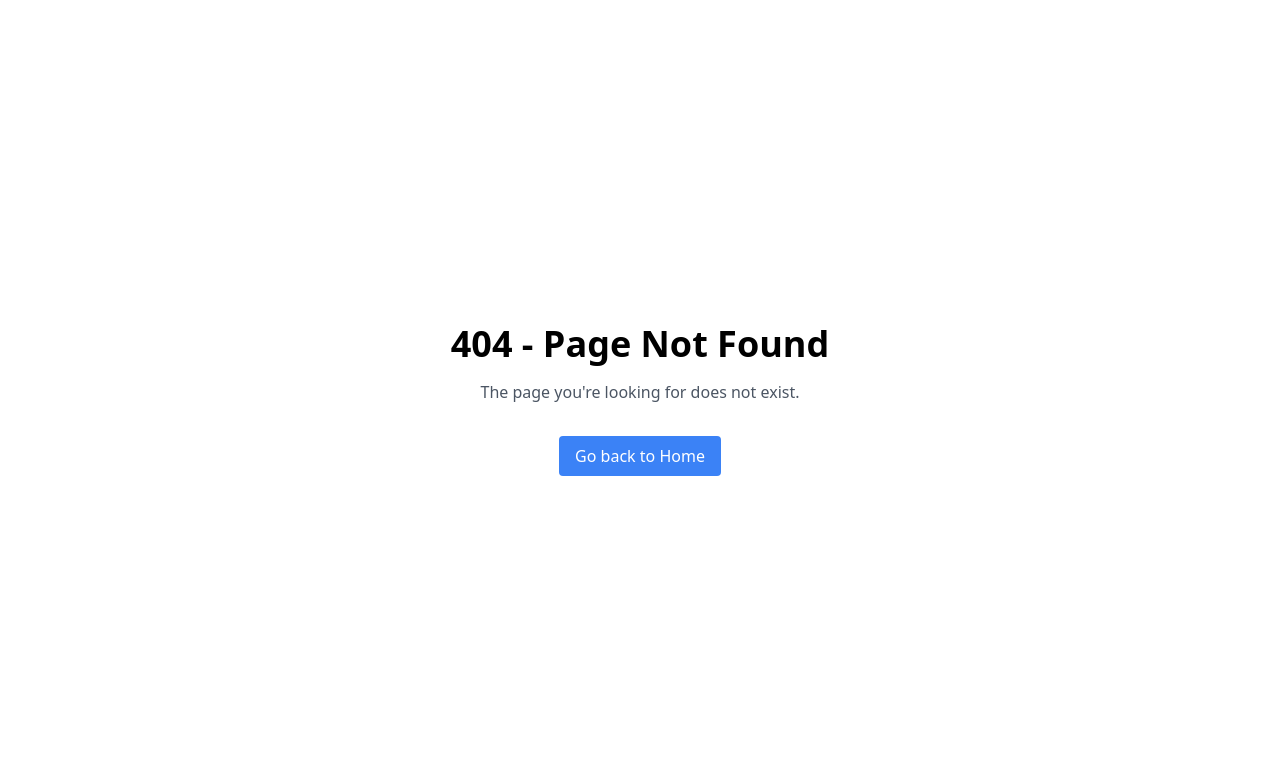
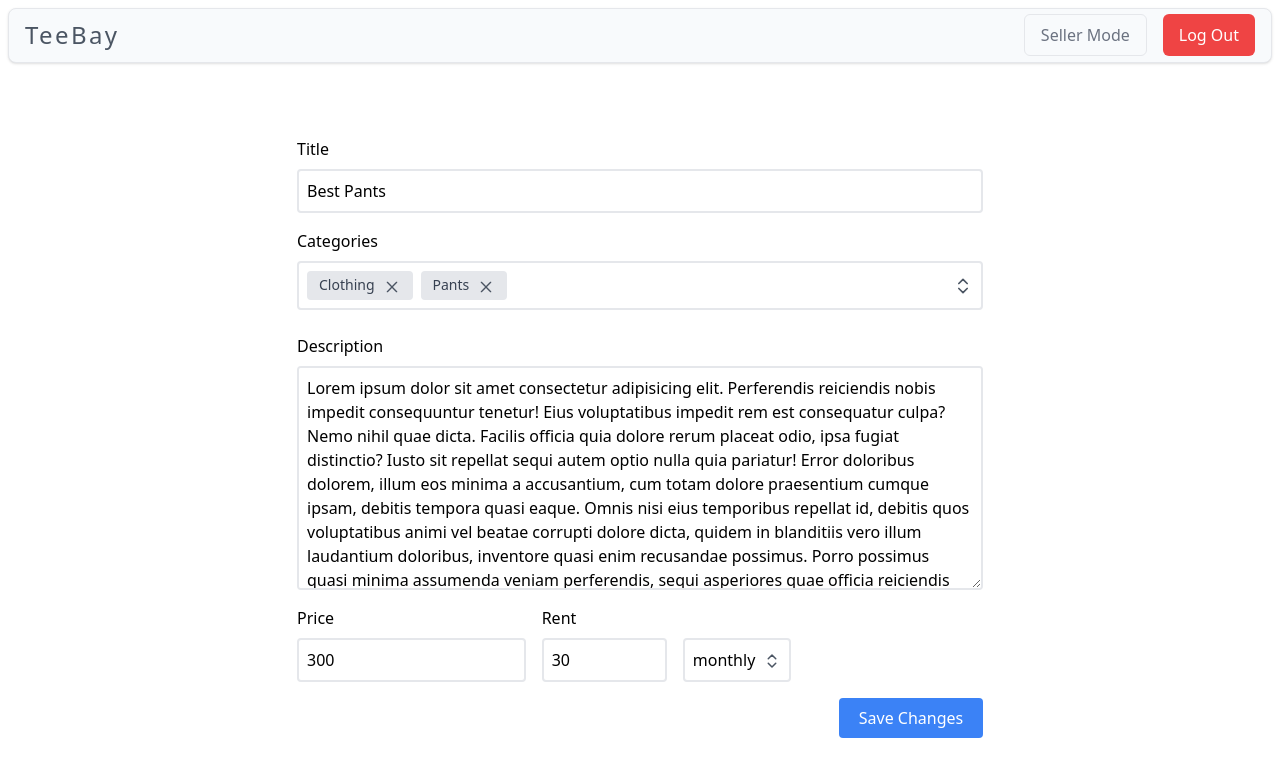
Before and after one commit to Btocode/teebay, a React (Vite) app in the folder teebay/: page /product/1 in a window 1280 px wide. Before the commit this address had no page. Shown: the top 776 px of the page. Built offline with nearby package versions, Linux system fonts and the light colour scheme; sample sign-in values are in the browser's storage.

Commit message:
Product details page created

```diff
--- a/teebay/src/Teebay.jsx
+++ b/teebay/src/Teebay.jsx
@@ -1,5 +1,6 @@
 import Home from "./pages/Home";
 import Login from "./pages/Login";
+import ProductDetails from "./pages/ProductDetails";
 import Register from "./pages/Register";
 
 export const protectedRoutes = [
@@ -7,6 +8,10 @@ export const protectedRoutes = [
     path: "/",
     element: <Home />,
   },
+  {
+    path: "/product/:id",
+    element: <ProductDetails />,
+  }
 ];
 
 export const publicRoutes = [
--- a/teebay/src/components/Product.jsx
+++ b/teebay/src/components/Product.jsx
@@ -1,13 +1,30 @@
 import React from "react";
 import { AiOutlineDelete } from "react-icons/ai";
 import { useDispatch } from "react-redux";
+import { useNavigate } from "react-router-dom";
 import { setConfirmationModal } from "../redux/features/modal/modalSlice";
 
 const Product = ({ productInfo }) => {
   const dispatch = useDispatch();
+  const navigate = useNavigate();
+
+  const handleClickProduct = (event) => {
+    // check if click is from delete button
+    if (event.target.classList.contains("deleteButton")) {
+        console.log("click");
+      return;
+    }
+    else{
+    // if not, redirect to product page
+    navigate(`/product/${productInfo.id}`);
+}
+  };
+
   return (
-    <div className=" w-full p-4">
-      <div className="wrapper border-2 min-h-[300px] capitalize p-6 flex flex-col gap-5">
+    <div className="w-full p-4 ">
+      <div
+        onClick={handleClickProduct}
+        className="wrapper border-2 hover:border-2 hover:border-gray-700 min-h-[300px] capitalize p-6 flex flex-col gap-5 cursor-pointer">
         <header className="flex justify-between">
           <h1 className="text-2xl font-medium text-gray-600">
             {productInfo.name}
@@ -22,7 +39,7 @@ const Product = ({ productInfo }) => {
                 })
               );
             }}
-            className="text-gray-600 cursor-pointer text-3xl hover:text-red-500"
+            className="deleteButton text-gray-600 cursor-pointer text-3xl hover:text-red-500"
           />
         </header>
         <span className="flex gap-2 text-gray-400">
--- a/teebay/src/index.css
+++ b/teebay/src/index.css
@@ -4,7 +4,7 @@
 
 .custom-scrollbar {
   overflow: auto;
-  position: relative
+  position: relative;
 }
 
 .custom-scrollbar .content {
@@ -30,3 +30,9 @@
 .custom-scrollbar::-webkit-scrollbar-thumb:hover {
   background: #555;
 }
+
+input[type="number"]::-webkit-inner-spin-button,
+input[type="number"]::-webkit-outer-spin-button {
+  -webkit-appearance: none;
+  margin: 0;
+}
--- /dev/null
+++ b/teebay/src/pages/ProductDetails.jsx
@@ -0,0 +1,124 @@
+import React from "react";
+import { LuChevronsUpDown } from "react-icons/lu";
+import { RxCross2 } from "react-icons/rx";
+import ConfirmationModal from "../ui/modals/ConfirmationModal";
+import SuccessModal from "../ui/modals/SuccessModal";
+import Button from "../ui/Button";
+
+const data = {
+  id: 3,
+  name: "Best Pants",
+  price: 300,
+  rent: 30,
+  rent_type: "monthly",
+  categories: ["clothing", "pants"],
+  description:
+    "Lorem ipsum dolor sit amet consectetur adipisicing elit. Perferendis reiciendis nobis impedit consequuntur tenetur! Eius voluptatibus impedit rem est consequatur culpa? Nemo nihil quae dicta. Facilis officia quia dolore rerum placeat odio, ipsa fugiat distinctio? Iusto sit repellat sequi autem optio nulla quia pariatur! Error doloribus dolorem, illum eos minima a accusantium, cum totam dolore praesentium cumque ipsam, debitis tempora quasi eaque. Omnis nisi eius temporibus repellat id, debitis quos voluptatibus animi vel beatae corrupti dolore dicta, quidem in blanditiis vero illum laudantium doloribus, inventore quasi enim recusandae possimus. Porro possimus quasi minima assumenda veniam perferendis, sequi asperiores quae officia reiciendis quaerat provident, blanditiis iure quia praesentium illum qui nesciunt suscipit, numquam adipisci explicabo. Saepe quisquam consectetur accusantium distinctio est?",
+  date_posted: "2021-09-03",
+  views: 300,
+};
+
+const ProductDetails = () => {
+  const [product, setProduct] = React.useState(data);
+  return (
+    <main className="w-full flex items-center h-full">
+      <div className="container mx-auto flex flex-col items-center h-[700px]">
+      <h1>
+      </h1>
+        <div className="product-details w-[750px] mt-5 overflow-scroll custom-scrollbar p-8 flex flex-col gap-4">
+          <span className="w-full flex flex-col gap-2">
+            <p>Title</p>
+            <input
+              type="text"
+              className="w-full border-2 p-2 rounded outline-gray-400"
+              onChange={(e) => {
+                setProduct({ ...product, name: e.target.value });
+              }}
+              value={product.name}
+            />
+          </span>
+          <div className="w-full flex flex-col gap-2">
+            <p>Categories</p>
+            <div className="w-full border-2 p-2 rounded outline-gray-400 flex justify-between items-center">
+              <span>
+                {product.categories.map((category, index) => (
+                  <span
+                    key={index}
+                    className="inline-block bg-gray-200 rounded px-3 py-1 text-sm  text-gray-700 mr-2 capitalize">
+                    {category}
+                    <RxCross2
+                      onClick={() => {
+                        setProduct({
+                          ...product,
+                          categories: product.categories.filter(
+                            (cat) => cat !== category
+                          ),
+                        });
+                      }}
+                      className="inline-block text-gray-600 ml-2 cursor-pointer text-lg"
+                    />
+                  </span>
+                ))}
+              </span>
+              {/* Select button to select other categories */}
+              <LuChevronsUpDown className="inline-block text-gray-600 ml-2 cursor-pointer text-xl" />
+            </div>
+
+            <span></span>
+          </div>
+          <span className="w-full flex flex-col gap-2">
+            <p>Description</p>
+            <textarea
+              className="w-full border-2 p-2 rounded outline-gray-400 custom-scrollbar h-56"
+              onChange={(e) => {
+                setProduct({ ...product, description: e.target.value });
+              }}
+              value={product.description}
+            />
+          </span>
+          <div className="w-full flex gap-4 items-center">
+            <span className="w-1/3 flex flex-col gap-2">
+              <p>Price</p>
+              <input
+                type="number"
+                className="w-full border-2 p-2 rounded outline-gray-400"
+                onChange={(e) => {
+                  setProduct({ ...product, price: e.target.value });
+                }}
+                value={product.price}
+              />
+            </span>
+            <span className="flex gap-2 flex-col">
+              <p>Rent</p>
+              <span className="w-full flex gap-4">
+                <input
+                  type="number"
+                  className="w-1/3 border-2 p-2 rounded outline-gray-400"
+                  onChange={(e) => {
+                    setProduct({ ...product, rent: e.target.value });
+                  }}
+                  value={product.rent}
+                />
+                <span className="border-2 p-2 rounded outline-gray-400">
+                  {product.rent_type}
+                  <LuChevronsUpDown className="inline-block text-gray-600 ml-2 cursor-pointer text-lg" />
+                </span>
+              </span>
+            </span>
+          </div>
+          <span className="w-full flex justify-end">
+                  <button
+                  className="bg-blue-500 text-white px-4 py-2 rounded hover:bg-blue-600 w-36"
+                  >
+                    Save Changes
+                  </button>
+          </span>
+        </div>
+      </div>
+      <ConfirmationModal />
+      <SuccessModal />
+    </main>
+  );
+};
+
+export default ProductDetails;
```
